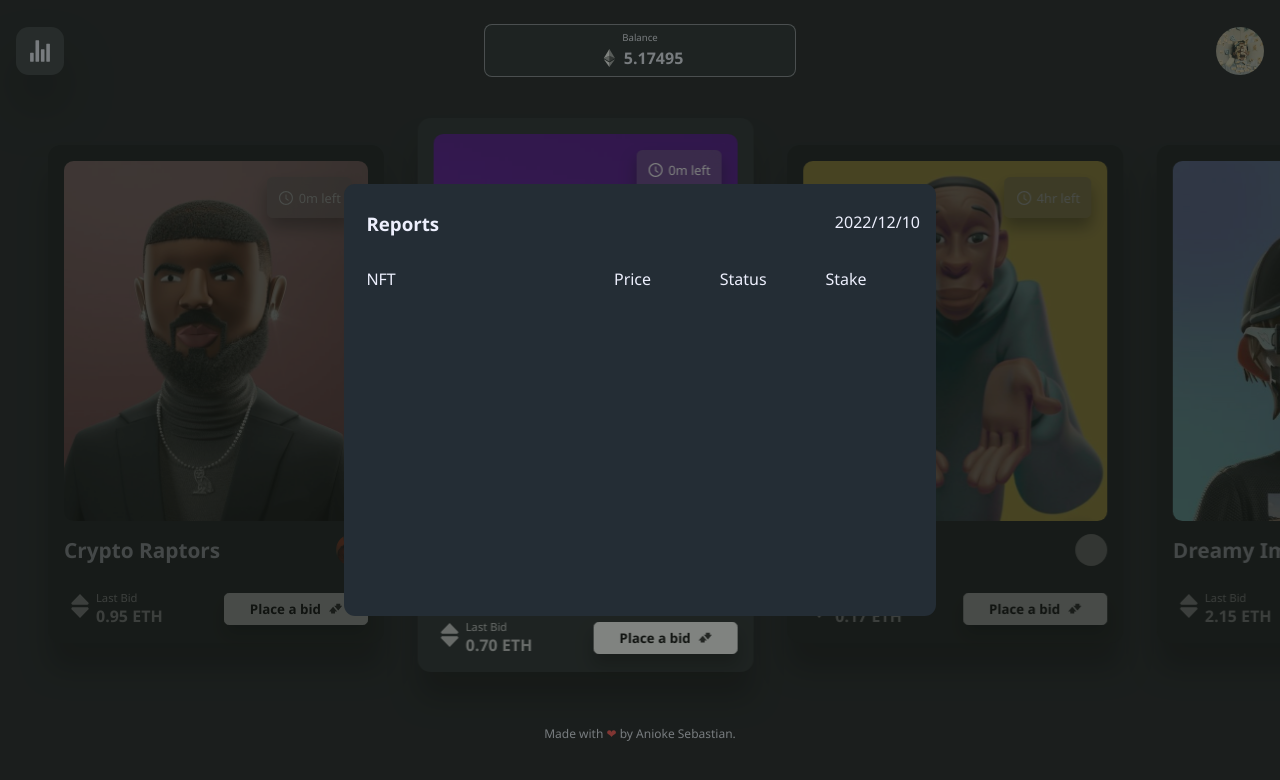
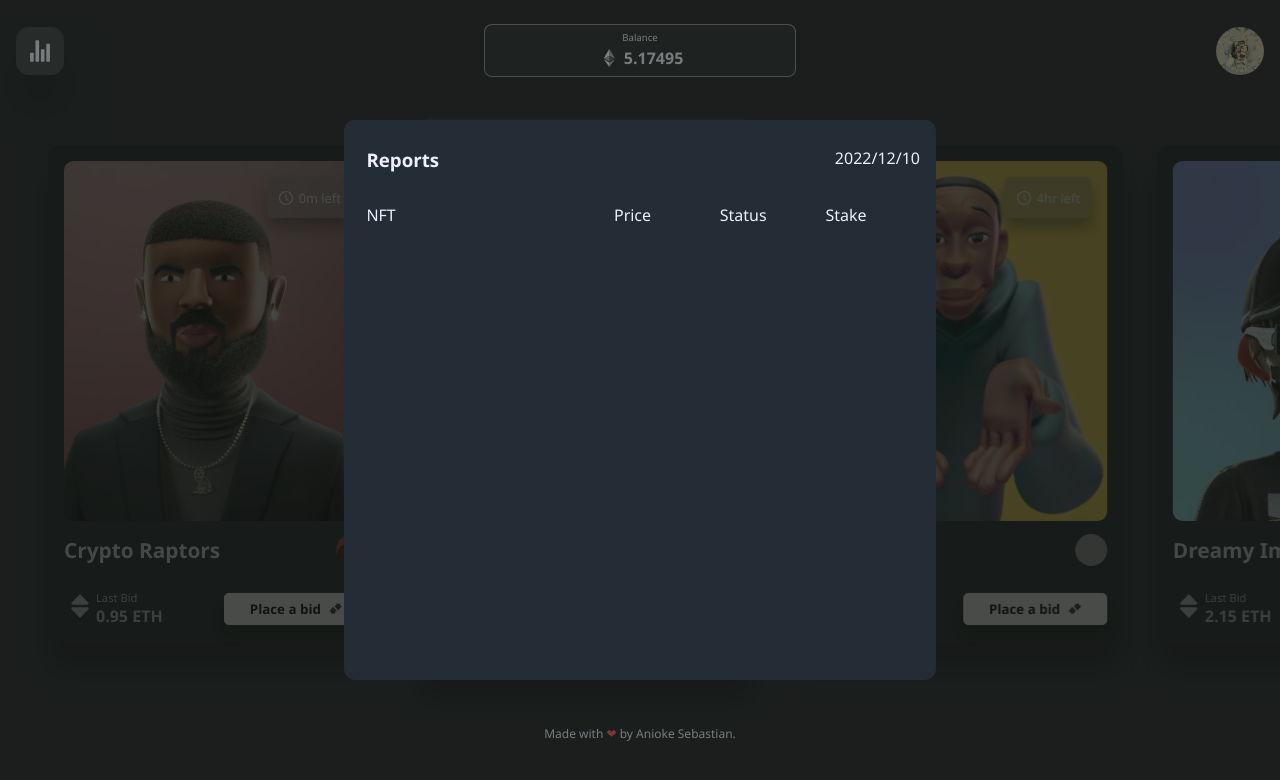
Before and after one commit to Chucks1093/scrimba-react, a React (Vite) app: page / in a window 1280 px wide. Both pictures are taken after a click on the icon 40 px from the left and 50 px from the top of the page. Shown: the top 780 px of the page. Built offline with nearby package versions, Linux system fonts and the light colour scheme; grey boxes are pictures that could not be loaded.

Commit message:
update stake symbol every one second

```diff
--- a/src/NFT/App/App.jsx
+++ b/src/NFT/App/App.jsx
@@ -35,9 +35,7 @@ function App(){
                if (e.keyCode == "37"){
                     return Number(value + 1);
                }else if (e.keyCode == "39"){
-                    return Number(value - 1);
-
-
+                    return Number(value - 1)
                }else {
                     return value;
                }
@@ -60,26 +58,31 @@ function App(){
           })
      }, [nftData])
 
-     // Have to reduce nested if statement using the guard claues technique
+
      useEffect(()=>{
           nftData.map((item, i)=> {
-               if (item.time.hour===0 && item.time.minute ===0 && item.time.seconds ===1) {
                const storedNfts = getLocalStorage();
                const newStoredNfts = storedNfts.map((value)=>{
+                    if (item.time.hour===0 && item.time.minute ===0 && item.time.seconds ===1) {
                          if (!value.sold){
                               if (value.id === i) {
                                    value.sold = true;
                                    value.amount >= item.lastBid ? value.purchased = true : value.purchased = false;
                               }
                          }
+                    }else {
+                         if (!value.sold){
+                              if (value.id === i) {
+                                   value.amount >= item.lastBid ? value.purchased = true : value.purchased = false;
+                              }
+                         }
+                    }
                     return value;
                })
                localStorage.setItem("nft", JSON.stringify(newStoredNfts))
                setReportItems(newStoredNfts)
-               }
           })
      },[nftData])
-
 
      useEffect(()=>{
           setInterval(()=>{
@@ -146,7 +149,12 @@ function App(){
                />
                <StyledBody />
                <TopInfo>
-                    <IoIosStats onClick={()=>setShowModal({report: true, bid:false})} style={styledSearch} />
+                    <IoIosStats
+                         onClick={()=>setShowModal({report: true, bid:false})}
+                         onMouseOver={({target})=>target.style.backgroundColor = "#484d50"}
+                         onMouseOut={({target})=>target.style.backgroundColor = "#353a3d"}
+                         style={styledSearch}
+                    />
                     <div>
                          <p>Balance</p>
                          <Account>
--- a/src/NFT/Bids/Bid.jsx
+++ b/src/NFT/Bids/Bid.jsx
@@ -17,31 +17,7 @@ function Bid(props){
      if (index < -5) {
           index = data.length - Math.abs(index);
      }
-     // const [position, setPosition] = useState(props.index);
 
-     // let timeValue= Number;
-     // // Thinking of using useEffect Hook.
-     // if (time.hour === 0  && time.minute !== 0 ) {
-     //      timeValue =`${time.minute}m`
-     // } else if (time.hour===0 && time.minute === 0) {
-     //      timeValue = `${time.seconds}s`
-     // } else {
-     //      timeValue = `${time.hour}hr`
-     // }
-     // console.log(props.index)
-
-
-
-     const shiftBackward=(e)=>{
-          console.log(index)
-          // console.log(props.index, "props.index")
-          // console.log("position", position)
-
-          // if (props.index.position < 0) {
-          //      setPosition(()=> data.length - 1)
-
-          // }
-     }
      const cardVariant = {
           active: {
                height: "52vh"
@@ -58,7 +34,6 @@ function Bid(props){
 
      return (
           <StyledBid
-               onKeyDown={shiftBackward}
                as={motion.div}
                animate={{transform: `translateX(${(index * 100) + index * 10 + "%"})`, filter: `brightness(${index==1 ? "100%" : "50%"})`, top: `${index==1 ? "6%" : "10%"}`,}}
                >
--- a/src/NFT/Modal/Modal.jsx
+++ b/src/NFT/Modal/Modal.jsx
@@ -24,7 +24,17 @@ function Modal(props) {
           const placeHolder = e.currentTarget.parentElement;
           let lastBid =  props.nftData[props.modalID].lastBid;
           let bidValue = inputBox.children[1];
-          if (bidValue.value < lastBid || props.balance < bidValue.value) {
+
+          if (time.hour ==0 && time.minute==0 && time.seconds==0) {
+               bidValue.type = "text";
+               bidValue.value = "Auction Has Ended.";
+               placeHolder.classList.add("failed");
+               setTimeout(()=>{
+                    placeHolder.classList.remove("failed");
+                    bidValue.type = "number";
+                    bidValue.value = "";
+               }, 1200);
+          } else if (bidValue.value < lastBid || props.balance < bidValue.value) {
                bidValue.type = "text";
                bidValue.value = "Insufficient Balance.";
                placeHolder.classList.add("failed");
@@ -33,17 +43,7 @@ function Modal(props) {
                     bidValue.type = "number";
                     bidValue.value = "";
                }, 1200);
-
-          } else if (time.hour ==0 && time.minute==0 && time.seconds==0) {
-               bidValue.type = "text";
-               bidValue.value = "Auction Has Ended.";
-               placeHolder.classList.add("failed");
-               setTimeout(()=>{
-                    placeHolder.classList.remove("failed");
-                    bidValue.type = "number";
-                    bidValue.value = "";
-               }, 1200);
-          } else if (props.balance > bidValue.value && bidValue.value > lastBid) {
+          }else if (props.balance > bidValue.value && bidValue.value > lastBid) {
                const newBalnce = props.balance -  bidValue.value;
                props.setBalance(newBalnce.toFixed(5))
                props.nftData[props.modalID].lastBid = bidValue.value;
@@ -83,6 +83,7 @@ function Modal(props) {
                     show={props.isModalActive.bid}
                     as={motion.div}
                     animate={{transform: `scale(${props.isModalActive.bid ? 1:0.2}) translate(-50%, -50%)`, opacity: props.isModalActive.bid ? 1:0 }}
+                    style={{transformOrigin: `${!props.isModalActive.bid ? "0% 0%" : ""}`}}
 
                >
                     <motion.img
--- a/src/NFT/Reports/Reports.jsx
+++ b/src/NFT/Reports/Reports.jsx
@@ -2,7 +2,7 @@ import { ReportCover, StyledReport, Stats } from "./Reports.style";
 import BidReport from "../BidReport/BidReport";
 import getLocalStorage from "./getLocalStorage";
 import { useEffect, useState } from "react";
-import { Reorder } from "framer-motion";
+import { motion } from "framer-motion";
 
 function Reports(props){
      const currentDate = {
@@ -17,7 +17,12 @@ function Reports(props){
      }, [props.isModalActive.report === false ? true : false])
      return(
           <div>
-               <StyledReport show={props.isModalActive.report}>
+               <StyledReport
+               show={props.isModalActive.report}
+               as={motion.div}
+               animate={{transform: `scale(${props.isModalActive.report ? 1:0.2}) translate(-50%, -50%)`, opacity: props.isModalActive.report ? 1:0 }}
+               style={{transformOrigin: `${!props.isModalActive.bid ? "0% 0%" : ""}`}}
+               >
                     <div>
                          <h3>Reports</h3>
                          <p>{currentDate.year}/{currentDate.month +1}/{currentDate.day}</p>
--- a/src/NFT/Reports/Reports.style.jsx
+++ b/src/NFT/Reports/Reports.style.jsx
@@ -7,27 +7,40 @@ const ReportCover = styled.div`
      top: 0%;
      left: 0%;
      background-color: #1d221d8f;
-     z-index: 1;
-     display: ${(props)=>props.show ? "block" : "none"};
+     transition: .5s opacity ease;
+     z-index: ${(props)=>props.show ? 1 : -1};
+     opacity: ${(props)=>props.show ? 1 : 0};
 
 `
 
 const StyledReport = styled.div`
-     width: 75%;
+     width: 90%;
      position: fixed;
      background: #242d35;
      color: #edeffd;
      z-index: 2;
-     height: 27rem;
+     height: 70vh;
      left: 50%;
      top: 50%;
-     transform: translate(-50%, -50%);
      padding: 1.7rem 1rem 1rem 1.4rem;
      min-width: 22rem;
      border-radius: .7rem;
      max-width: 37rem;
-     display: ${(props)=>props.show ? "block" : "none"};
      overflow-y: scroll;
+     opacity: ${(props)=>props.show ? 1 : 0};
+
+     &::-webkit-scrollbar {
+          background-color: #3e4449;
+          /* border-radius: .7rem; */
+          position: relative;
+          right: 10%;
+     }
+
+     &::-webkit-scrollbar-thumb {
+          background-color: #f7b373;
+          width: 2rem;
+          height: 5rem;
+     }
 
 
 
@@ -43,6 +56,10 @@ const Stats = styled.div`
           gap: .7rem;
           margin: 2rem 0  1rem 0;
      }
+     & > div:nth-child(2) {
+          /* overflow-y: scroll; */
+
+     }
 `
 export {
      ReportCover,
```
Also changed, not shown: vite.config.js.timestamp-1671875456408.mjs (added, +13 -0 lines). Lines whose indentation alone changed are shown as unchanged.
